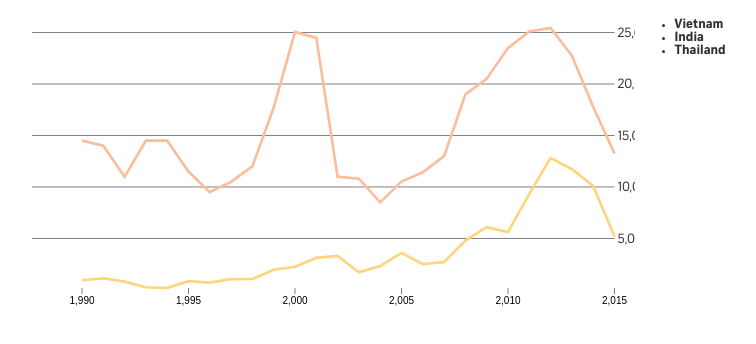
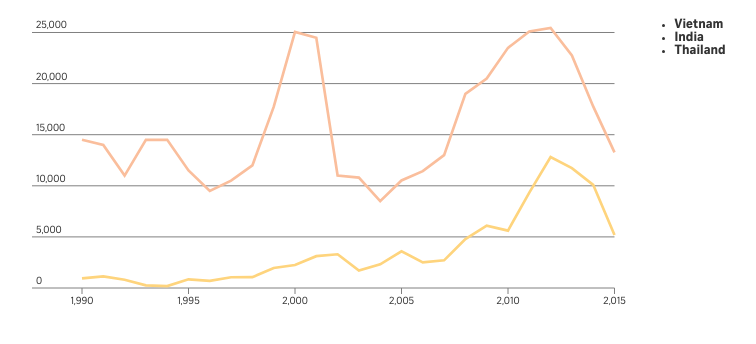
Before and after one commit to vshivam/multi-line-chart, a plain HTML site: page index.html in a window 1280 px wide. Both pictures are taken after a click on the item "Vietnam". Shown: the whole page, without its empty margins (253-1009 px from the left). Drawn offline with nearby package versions, Linux system fonts and the light colour scheme.

Commit message:
fixed text label issue

```diff
--- a/scripts/main.js
+++ b/scripts/main.js
@@ -86,7 +86,7 @@ Chart = {
 		this.yAxis = d3.svg.axis()
 			.scale(this.yScale)
 			.ticks(7)
-			.tickSize(this.width, 0)
+			.tickSize(this.width)
 			.orient("right");
 
 		this.line = d3.svg.line()
@@ -129,10 +129,7 @@ Chart = {
 
 		gy.selectAll("text")
 			.attr("x", 4)
-			.attr("dy", -4)
-			.attr('font-family', "curator-regular")
-			.attr('font-size', '13px')
-			.attr('fill', '#333333');
+			.attr("dy", -4);
 
 		var country = this.svg.selectAll(".country")
 			.data(this.data)
@@ -168,11 +165,7 @@ Chart = {
 		]);
 
 		this.yScale.domain([
-      d3.min(that.data, function(c) {
-        return d3.min(c.values, function(v) {
-          return v.rice;
-        });
-      }),
+      0,
       d3.max(that.data, function(c) {
 				return d3.max(c.values, function(v) {
 					return v.rice;
@@ -188,7 +181,6 @@ Chart = {
 
     var svg = d3.select("#chart-container");
     this.data.forEach(function(d){
-      console.log(d.name);
       svg.select("path[data-name=" + d.name + "]")
          .transition()
          .ease("sin-in-out")
@@ -198,11 +190,17 @@ Chart = {
 	       });
     });
 
-    svg.select(".y.axis")
+    var gy = svg.select(".y.axis")
           .transition()
-          .duration(750)
-          .ease("sin-in-out")
-          .call(this.yAxis);
+          .duration(1000)
+          .call(this.yAxis)
+          .selectAll("text") // cancel transition on customized attributes
+          .tween("attr.x", null)
+          .tween("attr.dy", null);
+
+    $('g.y.axis').find('text')
+    .attr("x", 4)
+    .attr("dy", -4);
   },
 
   toggleVisibility : function(country_name){
--- a/styles/styles.css
+++ b/styles/styles.css
@@ -34,6 +34,12 @@ li.country_label{
   font-size: 13px;
 }
 
+text{
+  font-family : curator-regular;
+  font-size: '13px';
+  fill : #333333;
+}
+
 /**
 ul li { display:inline; }
 **/
```
